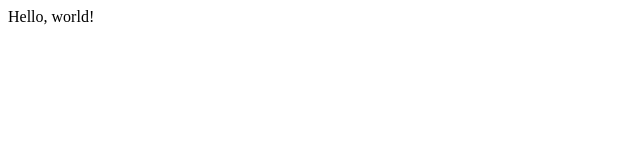
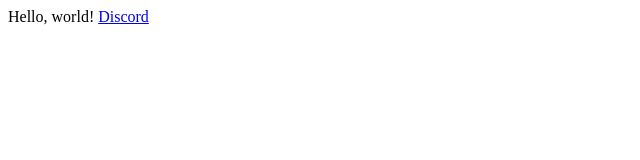
Before and after one commit to FurHavenXYZ/furhavenxyz.github.io, a plain HTML site: page index.html in a window 1280 px wide. Shown: the full height of the page, 0-640 px from the left. Drawn offline with Linux system fonts and the light colour scheme.

Commit message:
Update index.html

```diff
--- a/index.html
+++ b/index.html
@@ -1,2 +1,2 @@
 Hello, world!
-<a href=https://discord.furhaven.xyz/></a>
+<a href=https://discord.furhaven.xyz/>Discord</a>
```
